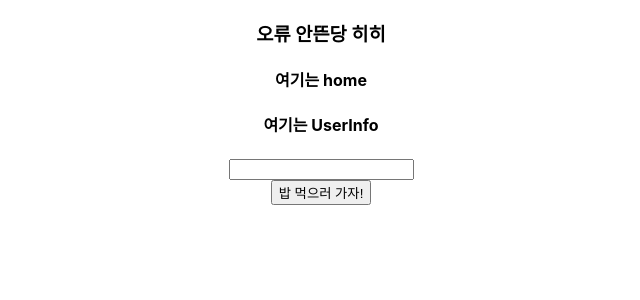
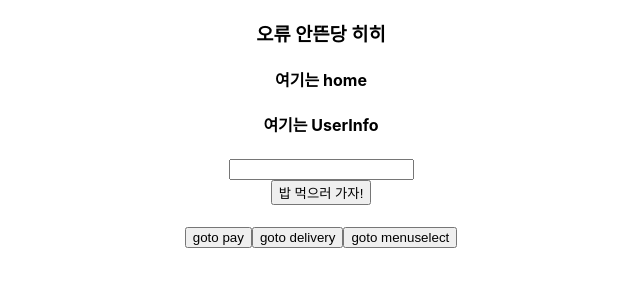
Before and after one commit to 2nd-HUFSummer-Hackathon/SPotato, a React (Create React App) app in the folder domdelivery/: page / in a window 1280 px wide. Shown: the top 300 px of the page, without its empty margins (319-959 px from the left). Built offline with nearby package versions, Linux system fonts and the light colour scheme.

Commit message:
홈 페이지 테스트 버튼 추가

```diff
--- a/domdelivery/src/pages/Home.js
+++ b/domdelivery/src/pages/Home.js
@@ -10,6 +10,11 @@ function Home() {
       <h4>여기는 home</h4>
       <UserInfo />
       <OurButton text={"밥 먹으러 가자!"} onclick={() => navigate("/match")} />
+      <h5>
+      <OurButton text={"goto pay"} onclick={() => navigate("/pay")} />
+      <OurButton text={"goto delivery"} onclick={() => navigate("/delivery")} />
+      <OurButton text={"goto menuselect"} onclick={() => navigate("/menuselect")} />
+      </h5>
     </div>
   );
 }
```
